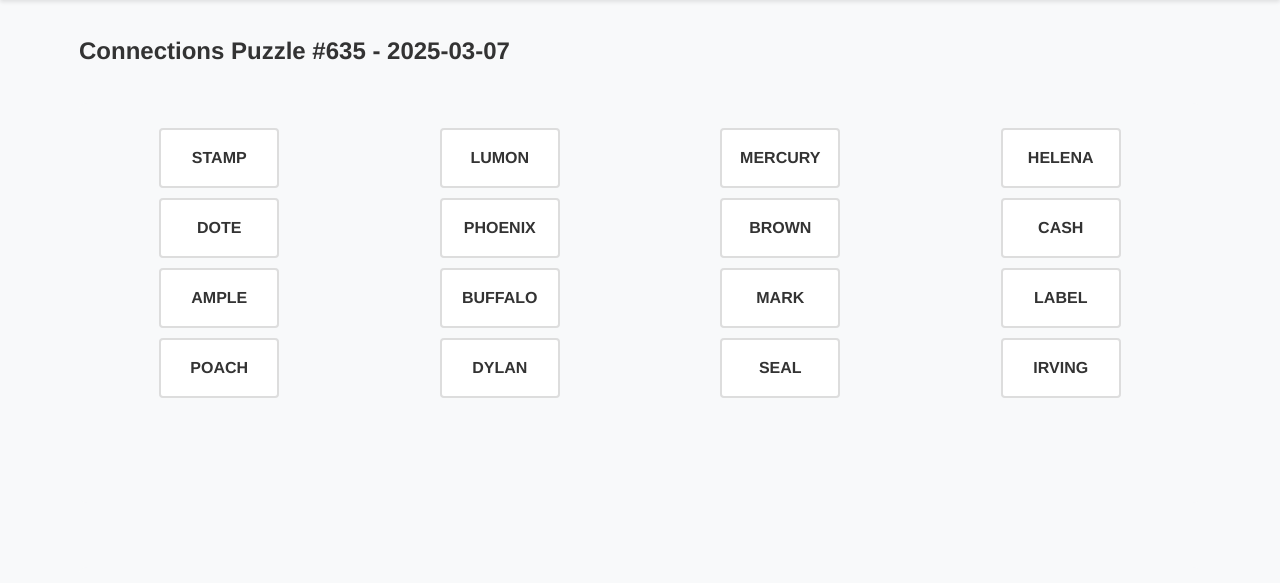
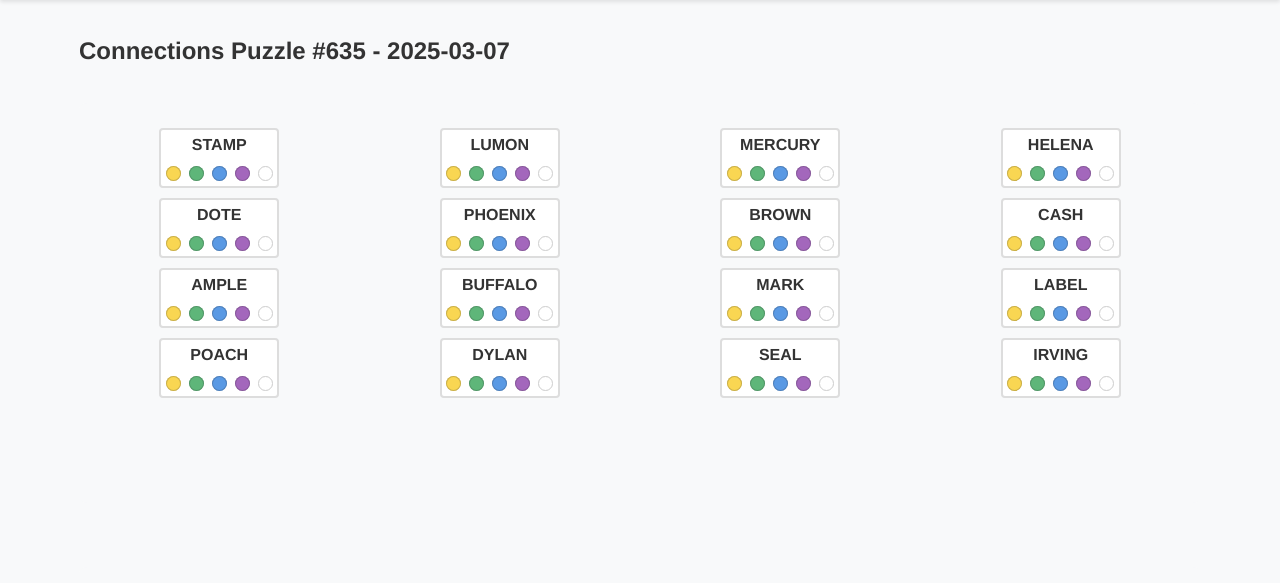
Before and after one commit to RobMulla/connections-plus, a Flask app: page /puzzle/2025-03-07 in a window 1280 px wide. Shown: the part 70-653 px from the top of the page. Run offline with Flask 3, Linux system fonts and the light colour scheme.

Commit message:
Implement in-card color selection with toggle functionality
- Add color selection dots to each card for direct color assignment
- Allow toggling colors on/off by clicking the same color or 'none' dot
- Update color instructions to explain the new selection method
- Improve visual feedback with active state for selected colors
- Ensure color selection state persists on page refresh

```diff
--- a/app/static/css/styles.css
+++ b/app/static/css/styles.css
@@ -229,6 +229,8 @@ footer {
 
 /* Fixed card size styles */
 .word-card {
+    position: relative;
+    padding-bottom: 25px !important; /* Make room for color dots */
     background-color: white;
     border: 2px solid var(--border);
     border-radius: 4px;
@@ -393,6 +395,64 @@ footer {
     display: none;
 }
 
+/* Color selection dots container */
+.color-dots {
+    position: absolute;
+    bottom: 5px;
+    left: 0;
+    right: 0;
+    display: flex;
+    justify-content: center;
+    gap: 8px;
+    opacity: 0.7;
+    transition: opacity 0.2s;
+}
+
+.word-card:hover .color-dots {
+    opacity: 1;
+}
+
+/* Individual color dot */
+.color-dot {
+    width: 15px;
+    height: 15px;
+    border-radius: 50%;
+    cursor: pointer;
+    border: 1px solid rgba(0, 0, 0, 0.2);
+    transition: transform 0.1s;
+}
+
+.color-dot:hover {
+    transform: scale(1.2);
+}
+
+.color-dot.active {
+    transform: scale(1.2);
+    box-shadow: 0 0 0 2px white, 0 0 0 3px black;
+}
+
+/* Color dot specific colors */
+.color-dot.yellow {
+    background-color: var(--yellow);
+}
+
+.color-dot.green {
+    background-color: var(--green);
+}
+
+.color-dot.blue {
+    background-color: var(--blue);
+}
+
+.color-dot.purple {
+    background-color: var(--purple);
+}
+
+.color-dot.none {
+    background-color: white;
+    border: 1px solid #ccc;
+}
+
 /* Responsive design */
 @media (max-width: 768px) {
     .cta-buttons {
--- a/app/static/js/main.js
+++ b/app/static/js/main.js
@@ -31,7 +31,7 @@ function initDragAndDrop() {
 
     // Initialize draggable elements
     wordCards.forEach(card => {
-        card.setAttribute('draggable', 'true');
+        addColorDotsToCard(card);
 
         // Use mousedown/mousemove/mouseup for smoother dragging
         card.addEventListener('mousedown', handleMouseDown);
@@ -39,9 +39,6 @@ function initDragAndDrop() {
         // Keep the original drag events as fallback for mobile
         card.addEventListener('dragstart', handleDragStart);
         card.addEventListener('dragend', handleDragEnd);
-
-        // Add event listener for color coding with right-click
-        card.addEventListener('contextmenu', handleRightClick);
     });
 
     // Initialize drop zones
@@ -228,33 +225,66 @@ function initDragAndDrop() {
     }
 }
 
-// Color coding with right-click
-function handleRightClick(e) {
-    e.preventDefault();
+// Function to add color selection dots to a card
+function addColorDotsToCard(card) {
+    // Create container for color dots
+    const dotsContainer = document.createElement('div');
+    dotsContainer.className = 'color-dots';
 
-    // Cycle through colors: none -> yellow -> green -> blue -> purple -> none
-    const colors = ['yellow', 'green', 'blue', 'purple'];
+    // Define colors including "none" for removing color
+    const colors = ['yellow', 'green', 'blue', 'purple', 'none'];
 
-    // Remove all color classes first
+    // Create a dot for each color
     colors.forEach(color => {
-        this.classList.remove(color);
+        const dot = document.createElement('div');
+        dot.className = `color-dot ${color}`;
+        dot.setAttribute('data-color', color);
+
+        // Add click handler for color selection
+        dot.addEventListener('click', (e) => {
+            e.stopPropagation(); // Prevent card drag
+
+            // Get current card color
+            const currentColor = colors.find(c => c !== 'none' && card.classList.contains(c));
+
+            // Remove all color classes
+            colors.forEach(c => {
+                if (c !== 'none') card.classList.remove(c);
+            });
+
+            // Remove active state from all dots
+            dotsContainer.querySelectorAll('.color-dot').forEach(d => {
+                d.classList.remove('active');
+            });
+
+            // If clicking the same color or "none", just remove color
+            if (color === currentColor || color === 'none') {
+                // Color removed, no need to add class
+            } else {
+                // Add new color class to card
+                card.classList.add(color);
+                // Add active state to selected dot
+                dot.classList.add('active');
+            }
+
+            // Save the current state
+            saveCurrentState();
+        });
+
+        dotsContainer.appendChild(dot);
     });
 
-    // Find current color index
-    let currentColorIndex = -1;
-    for (let i = 0; i < colors.length; i++) {
-        if (this.classList.contains(colors[i])) {
-            currentColorIndex = i;
-            break;
-        }
-    }
+    // Append dots container to card
+    card.appendChild(dotsContainer);
 
-    // Set next color
-    const nextColorIndex = (currentColorIndex + 1) % colors.length;
-    this.classList.add(colors[nextColorIndex]);
-
-    // Save the current state
-    saveCurrentState();
+    // Set initial active state if card has a color
+    setTimeout(() => {
+        colors.forEach(color => {
+            if (color !== 'none' && card.classList.contains(color)) {
+                dotsContainer.querySelector(`.color-dot.${color}`).classList.add('active');
+            }
+        });
+    }, 0);
 }
 
 // Function to load saved state
@@ -301,6 +331,17 @@ function loadSavedState() {
                     card.classList.remove(color);
                 });
                 card.classList.add(cardState.color);
+
+                // Update active dot
+                const colorDot = card.querySelector(`.color-dot.${cardState.color}`);
+                if (colorDot) {
+                    // Remove active from all dots
+                    card.querySelectorAll('.color-dot').forEach(dot => {
+                        dot.classList.remove('active');
+                    });
+                    // Add active to the correct dot
+                    colorDot.classList.add('active');
+                }
             }
         });
 
```
